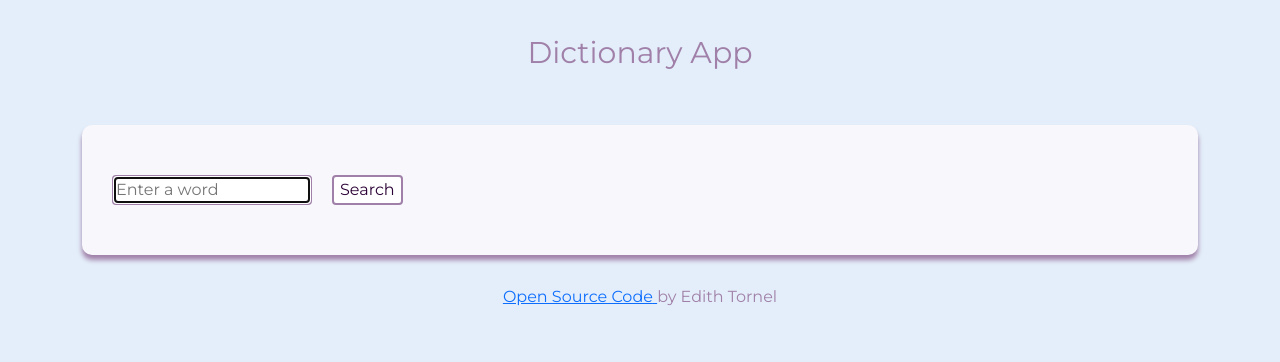
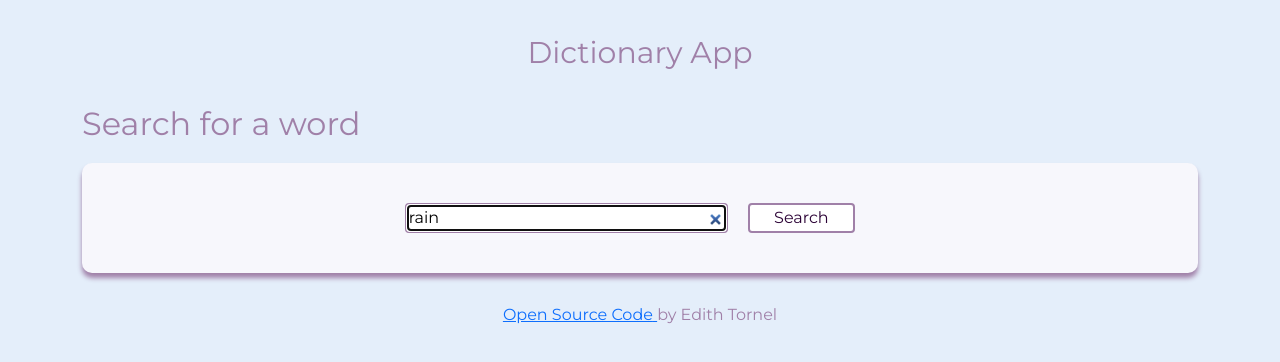
Before and after one commit to torn6810/dictionary-project, a React (Create React App) app: page / in a window 1280 px wide. Shown: the top 362 px of the page. Built offline with nearby package versions, Linux system fonts and the light colour scheme; no server answers; a web font is replaced by a local one.

Commit message:
Added more styling

```diff
--- a/src/Dictionary.css
+++ b/src/Dictionary.css
@@ -1,12 +1,17 @@
-input{
+
+.Dictionary input{
     border: 2px solid rgb(160, 128, 168);
     border-radius: 4px;
+    width: 30%;
+}
+.Dictionary form{
+    text-align: center;
 }
 .Dictionary section{
     background-color: #f7f7fc;
     border-radius: 10px;
     box-shadow: 0px 5px 5px rgb(160, 128, 168);
-    padding: 30px;
+    padding: 20px;
     margin: 20px 0;
 }
 .Search-button{
@@ -14,7 +19,7 @@ input{
     color: rgb(44, 3, 54);
     margin: 20px;
     border: 2px solid rgb(160, 128, 168);
-
+    max-width: 10%;
 }
 .Search-button:hover{
     background-color: rgb(228, 238, 250);
@@ -22,3 +27,6 @@ input{
     cursor: pointer;
     transition: all 150ms ease-in-out;
 }
+.Search-for-a-word {
+    color: rgb(160, 128, 168);
+}
--- a/src/Dictionary.js
+++ b/src/Dictionary.js
@@ -37,9 +37,10 @@ export default function Dictionary(props){
     if (loaded){
     return(
         <div className="Dictionary">
+            <h2 className="Search-for-a-word">Search for a word</h2>
             <section>
             <form onSubmit={handleSubmit}>
-                <input type="search" placeholder="Enter a word" autoFocus={true} onChange={handleWordChange}/>
+                <input type="search" placeholder="Enter a word" autoFocus={true} onChange={handleWordChange} defaultValue={props.defaultKeyword}/>
                 <input type="submit" value="Search" className="Search-button"/>
             </form>
             </section>
--- a/src/Meaning.css
+++ b/src/Meaning.css
@@ -1,3 +1,11 @@
-h3{
+.Meaning h3{
     text-transform: capitalize;
 }
+.Meaning .example{
+    font-size: 14px;
+    opacity: 0.5;
+    margin-top: 15px;
+}
+.Meaning .example:first-letter{
+    text-transform: capitalize;
+}
--- a/src/Meaning.js
+++ b/src/Meaning.js
@@ -11,10 +11,12 @@ export default function Meaning(props){
                 return(
                     <div key={index}>
                         <p>
+                        <div className="definition">
                         <strong>Definition:{" "}</strong>{definition.definition}
-                        <br/>
-                        <strong>Example:{" "}</strong><em>{definition.example}</em>
-                        <br/>
+                        </div>
+                        <div className="example">
+                        <em>"{definition.example}"</em>
+                        </div>
                         <Synonyms synonyms={definition.synonyms}/>
                         </p>
                     </div>
--- a/src/Phonetic.css
+++ b/src/Phonetic.css
@@ -1,3 +1,6 @@
+.Phonetic{
+    height: 40px;
+}
 .Phonetic a{
     border: 1px solid rgb(160, 128, 168);
     border-radius: 20px;
--- a/src/Results.css
+++ b/src/Results.css
@@ -1,4 +1,4 @@
-h2{
+.Results h2{
     text-transform: capitalize;
 }
 .Results{
--- a/src/Results.js
+++ b/src/Results.js
@@ -9,7 +9,7 @@ export default function Results (props){
     return(
         <div className="Results">
             <section>
-            <h2>{props.results.word}</h2>
+            <h2 className="Keyword-name">{props.results.word}</h2>
             {props.results.phonetics.map(function(phonetic, index){
                 return(
                     <div key={index}>
--- a/src/Synonyms.css
+++ b/src/Synonyms.css
@@ -0,0 +1,9 @@
+.Synonyms{
+    margin: 10px 0 0 0;
+    padding-left: 0px;
+}
+.Synonyms li{
+    display: inline-block;
+    padding-right: 20px;
+    margin-top: 5px;
+}
```
